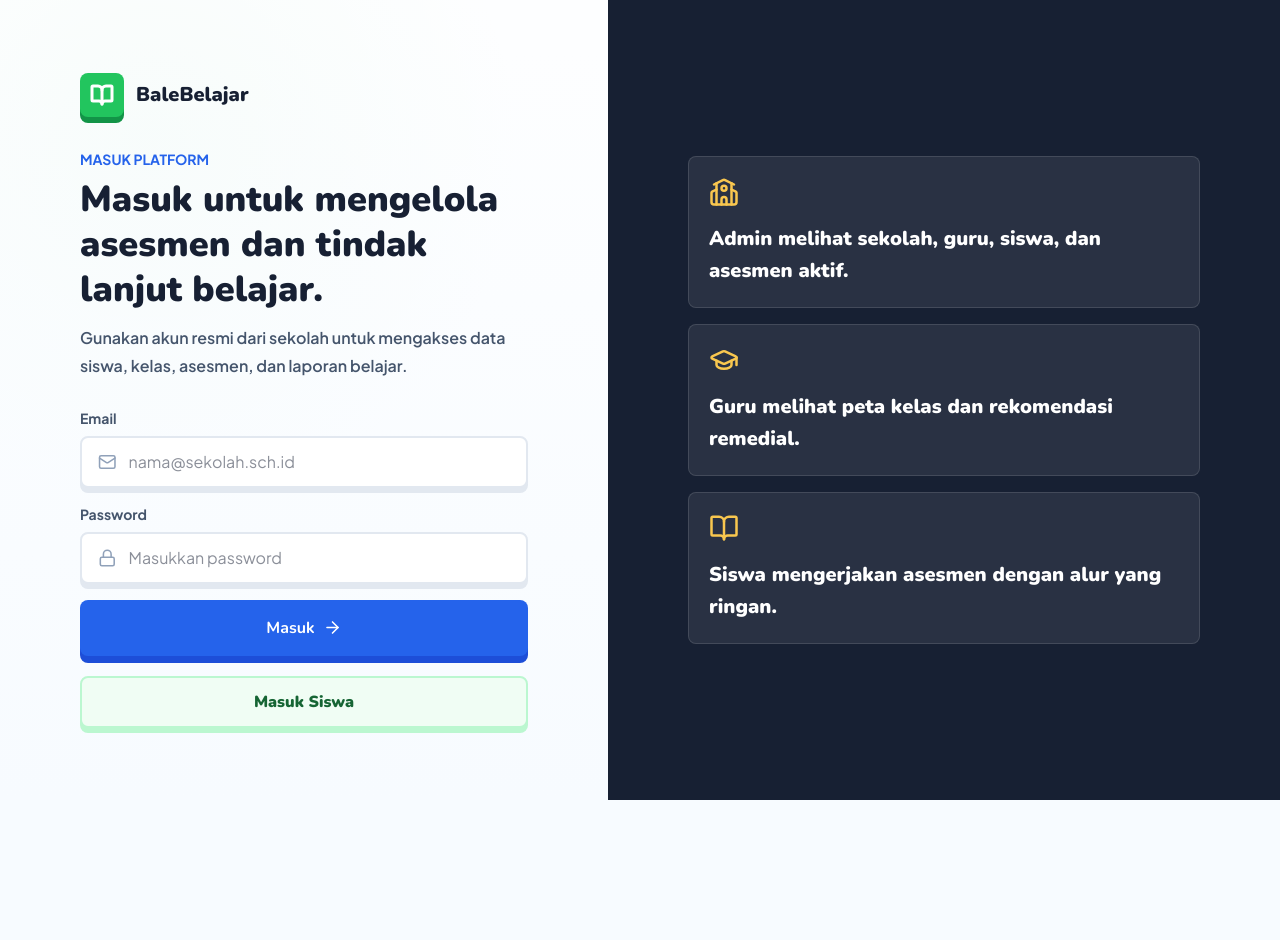
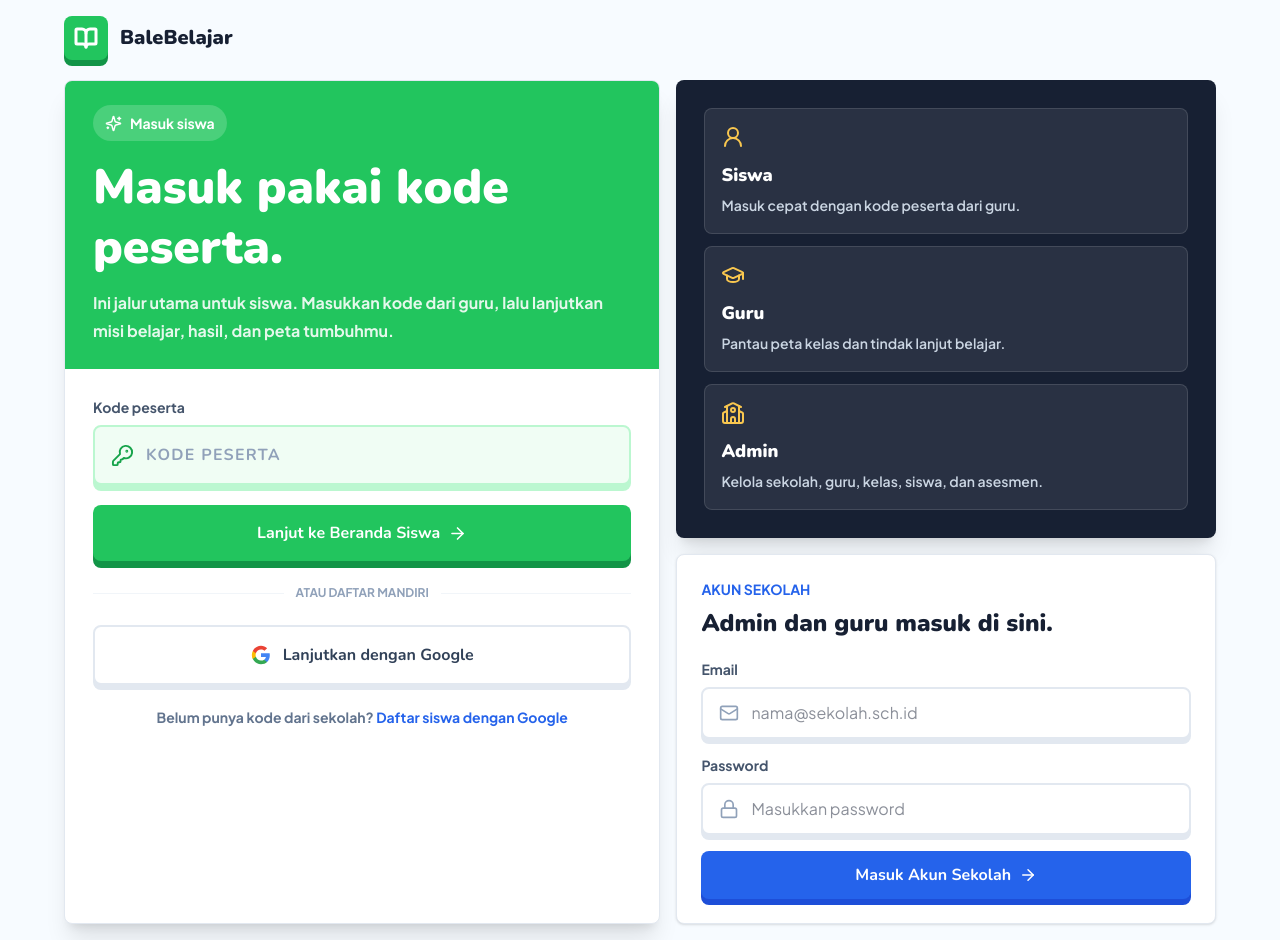
Before and after one commit to nizamajem/bale-belajar-fe, a Next.js app: page /login in a window 1280 px wide. Before the commit the page ends 800 px from the top, so only its background shows below. Built offline with nearby package versions, Linux system fonts and the light colour scheme; no server answers.

Commit message:
feat: redesign login page with enhanced student and staff authentication flows

```diff
--- a/src/app/login/page.tsx
+++ b/src/app/login/page.tsx
@@ -3,67 +3,231 @@
 import Link from "next/link";
 import { useRouter } from "next/navigation";
 import { motion } from "framer-motion";
-import { ArrowRight, BookOpen, GraduationCap, Loader2, Lock, Mail, School } from "lucide-react";
+import {
+  ArrowRight,
+  BookOpen,
+  GraduationCap,
+  KeyRound,
+  Loader2,
+  Lock,
+  Mail,
+  School,
+  Sparkles,
+  UserRound,
+} from "lucide-react";
 import { FormEvent, useState } from "react";
+import { GoogleAuthButton } from "@/components/google-auth-button";
 import { ApiError } from "@/lib/api";
-import { dashboardPathForRole, login } from "@/lib/auth";
+import {
+  dashboardPathForRole,
+  login,
+  loginWithGoogle,
+  studentLogin,
+} from "@/lib/auth";
 
 export default function LoginPage() {
   const router = useRouter();
+  const [participantCode, setParticipantCode] = useState("");
+  const [studentError, setStudentError] = useState<string | null>(null);
+  const [studentLoading, setStudentLoading] = useState(false);
+  const [googleLoading, setGoogleLoading] = useState(false);
+
   const [email, setEmail] = useState("");
   const [password, setPassword] = useState("");
-  const [error, setError] = useState<string | null>(null);
-  const [loading, setLoading] = useState(false);
+  const [staffError, setStaffError] = useState<string | null>(null);
+  const [staffLoading, setStaffLoading] = useState(false);
 
-  async function handleSubmit(event: FormEvent) {
+  async function handleStudentSubmit(event: FormEvent) {
     event.preventDefault();
-    setError(null);
-    setLoading(true);
+    setStudentError(null);
+    setStudentLoading(true);
+    try {
+      await studentLogin(participantCode);
+      router.push("/student/dashboard");
+    } catch (err) {
+      setStudentError(
+        err instanceof ApiError
+          ? err.message
+          : "Kode peserta belum sesuai. Cek lagi kode dari guru.",
+      );
+    } finally {
+      setStudentLoading(false);
+    }
+  }
+
+  async function handleGoogleSuccess(idToken: string) {
+    setStudentError(null);
+    setGoogleLoading(true);
+    try {
+      const { isNewUser } = await loginWithGoogle(idToken);
+      router.push(isNewUser ? "/student/onboarding" : "/student/dashboard");
+    } catch (err) {
+      setStudentError(
+        err instanceof ApiError
+          ? err.message
+          : "Gagal masuk dengan Google. Silakan coba lagi.",
+      );
+      setGoogleLoading(false);
+    }
+  }
+
+  async function handleStaffSubmit(event: FormEvent) {
+    event.preventDefault();
+    setStaffError(null);
+    setStaffLoading(true);
     try {
       const user = await login(email, password);
       router.push(dashboardPathForRole(user.role));
     } catch (err) {
-      setError(err instanceof ApiError ? err.message : "Email atau password belum sesuai. Periksa kembali akun Anda.");
+      setStaffError(
+        err instanceof ApiError
+          ? err.message
+          : "Email atau password belum sesuai. Periksa kembali akun sekolah.",
+      );
     } finally {
-      setLoading(false);
+      setStaffLoading(false);
     }
   }
 
   return (
-    <main className="grid min-h-screen lg:grid-cols-[0.95fr_1.05fr]">
-      <section className="flex items-center px-4 py-8 sm:px-8 lg:px-12">
-        <motion.div
-          animate={{ opacity: 1, y: 0 }}
-          className="mx-auto w-full max-w-md"
-          initial={{ opacity: 0, y: 16 }}
-        >
-          <Link className="mb-8 flex items-center gap-3" href="/">
+    <main className="min-h-screen bg-[#f7fbff] px-3 py-3 sm:px-6 sm:py-4 lg:px-8">
+      <div className="mx-auto flex min-h-[calc(100vh-32px)] w-full max-w-6xl flex-col justify-center">
+        <Link className="mb-3 flex w-fit items-center gap-3 sm:mb-5" href="/">
           <span className="grid size-11 place-items-center rounded-[8px] bg-[#22c55e] text-white shadow-[0_6px_0_#129447]">
             <BookOpen size={24} strokeWidth={3} />
           </span>
           <span className="font-heading text-xl font-black">BaleBelajar</span>
         </Link>
 
+        <div className="grid gap-4 lg:grid-cols-[1.05fr_0.95fr] lg:items-stretch">
+          <motion.section
+            animate={{ opacity: 1, y: 0 }}
+            className="overflow-hidden rounded-[8px] border border-slate-200 bg-white shadow-xl"
+            initial={{ opacity: 0, y: 16 }}
+          >
+            <div className="bg-[#22c55e] px-4 py-4 text-white sm:px-7 sm:py-6">
+              <span className="inline-flex items-center gap-2 rounded-full bg-white/18 px-3 py-2 text-sm font-black">
+                <Sparkles size={17} />
+                Masuk siswa
+              </span>
+              <h1 className="font-heading mt-3 text-[2rem] font-black leading-tight sm:mt-4 sm:text-5xl">
+                Masuk pakai kode peserta.
+              </h1>
+              <p className="mt-2 max-w-2xl text-sm font-bold leading-6 text-white/88 sm:mt-3 sm:text-base sm:leading-7">
+                Ini jalur utama untuk siswa. Masukkan kode dari guru, lalu
+                lanjutkan misi belajar, hasil, dan peta tumbuhmu.
+              </p>
+            </div>
+
+            <div className="p-4 sm:p-7">
+              <form className="space-y-5" onSubmit={handleStudentSubmit}>
+                <label className="block">
+                  <span className="mb-2 block text-sm font-black text-slate-600">
+                    Kode peserta
+                  </span>
+                  <span className="flex items-center gap-3 rounded-[8px] border-2 border-[#bbf7d0] bg-[#f0fdf4] px-4 py-4 shadow-[0_6px_0_#bbf7d0]">
+                    <KeyRound className="shrink-0 text-[#16a34a]" size={23} />
+                    <input
+                      autoCapitalize="characters"
+                      autoComplete="one-time-code"
+                      className="w-full min-w-0 border-0 bg-transparent font-heading text-xl font-black uppercase tracking-[0.08em] text-[#172033] outline-none placeholder:text-slate-400"
+                      inputMode="text"
+                      onChange={(event) =>
+                        setParticipantCode(event.target.value.toUpperCase())
+                      }
+                      placeholder="KODE PESERTA"
+                      required
+                      value={participantCode}
+                    />
+                  </span>
+                </label>
+
+                {studentError ? (
+                  <p className="rounded-[8px] bg-[#fff1f2] px-4 py-3 text-sm font-bold leading-6 text-[#e11d48]">
+                    {studentError}
+                  </p>
+                ) : null}
+
+                <button
+                  className="flex min-h-14 w-full items-center justify-center gap-2 rounded-[8px] bg-[#22c55e] px-5 py-4 font-heading font-black text-white shadow-[0_7px_0_#129447] transition hover:-translate-y-0.5 active:translate-y-1 active:shadow-none disabled:opacity-70"
+                  disabled={studentLoading}
+                  type="submit"
+                >
+                  {studentLoading ? (
+                    <Loader2 className="animate-spin" size={19} />
+                  ) : null}
+                  Lanjut ke Beranda Siswa
+                  {!studentLoading ? <ArrowRight size={19} /> : null}
+                </button>
+              </form>
+
+              <div className="my-6 flex items-center gap-3 text-xs font-black uppercase text-slate-400">
+                <span className="h-px flex-1 bg-slate-100" />
+                atau daftar mandiri
+                <span className="h-px flex-1 bg-slate-100" />
+              </div>
+
+              {googleLoading ? (
+                <div className="flex min-h-14 items-center justify-center gap-2 rounded-[8px] border-2 border-slate-200 px-4 py-4 font-heading font-black text-slate-500">
+                  <Loader2 className="animate-spin" size={20} />
+                  Menyiapkan akunmu...
+                </div>
+              ) : (
+                <GoogleAuthButton
+                  onError={(message) => setStudentError(message)}
+                  onSuccess={handleGoogleSuccess}
+                />
+              )}
+
+              <p className="mt-5 text-center text-sm font-bold leading-6 text-slate-500">
+                Belum punya kode dari sekolah?{" "}
+                <Link className="text-[#2563eb] hover:underline" href="/daftar">
+                  Daftar siswa dengan Google
+                </Link>
+              </p>
+            </div>
+          </motion.section>
+
+          <aside className="grid gap-4">
+            <section className="rounded-[8px] bg-[#172033] p-5 text-white shadow-xl sm:p-7">
+              <div className="grid gap-3">
+                {[
+                  [UserRound, "Siswa", "Masuk cepat dengan kode peserta dari guru."],
+                  [GraduationCap, "Guru", "Pantau peta kelas dan tindak lanjut belajar."],
+                  [School, "Admin", "Kelola sekolah, guru, kelas, siswa, dan asesmen."],
+                ].map(([Icon, title, text]) => (
+                  <div
+                    className="rounded-[8px] border border-white/12 bg-white/8 p-4"
+                    key={title as string}
+                  >
+                    <Icon className="mb-3 text-[#f9c74f]" size={24} />
+                    <p className="font-heading text-lg font-black">
+                      {title as string}
+                    </p>
+                    <p className="mt-1 text-sm font-semibold leading-6 text-slate-300">
+                      {text as string}
+                    </p>
+                  </div>
+                ))}
+              </div>
+            </section>
+
+            <section className="rounded-[8px] border border-slate-200 bg-white p-5 shadow-sm sm:p-6">
               <p className="text-sm font-black uppercase text-[#2563eb]">
-            Masuk platform
+                Akun sekolah
               </p>
-          <h1 className="font-heading mt-2 text-3xl font-black leading-tight sm:text-4xl">
-            Masuk untuk mengelola asesmen dan tindak lanjut belajar.
-          </h1>
-          <p className="mt-3 font-semibold leading-7 text-slate-600">
-            Gunakan akun resmi dari sekolah untuk mengakses data siswa, kelas,
-            asesmen, dan laporan belajar.
-          </p>
-
-          <form className="mt-7 space-y-4" onSubmit={handleSubmit}>
+              <h2 className="font-heading mt-2 text-2xl font-black">
+                Admin dan guru masuk di sini.
+              </h2>
+              <form className="mt-5 space-y-4" onSubmit={handleStaffSubmit}>
                 <label className="block">
                   <span className="mb-2 block text-sm font-black text-slate-600">
                     Email
                   </span>
                   <span className="flex items-center gap-3 rounded-[8px] border-2 border-slate-200 bg-white px-4 py-3 shadow-[0_5px_0_#e2e8f0]">
-                <Mail className="text-slate-400" size={20} />
+                    <Mail className="shrink-0 text-slate-400" size={20} />
                     <input
-                  className="w-full border-0 bg-transparent font-bold outline-none"
+                      className="w-full min-w-0 border-0 bg-transparent font-bold outline-none"
                       onChange={(event) => setEmail(event.target.value)}
                       placeholder="nama@sekolah.sch.id"
                       required
@@ -78,9 +242,9 @@ export default function LoginPage() {
                     Password
                   </span>
                   <span className="flex items-center gap-3 rounded-[8px] border-2 border-slate-200 bg-white px-4 py-3 shadow-[0_5px_0_#e2e8f0]">
-                <Lock className="text-slate-400" size={20} />
+                    <Lock className="shrink-0 text-slate-400" size={20} />
                     <input
-                  className="w-full border-0 bg-transparent font-bold outline-none"
+                      className="w-full min-w-0 border-0 bg-transparent font-bold outline-none"
                       onChange={(event) => setPassword(event.target.value)}
                       placeholder="Masukkan password"
                       required
@@ -90,58 +254,28 @@ export default function LoginPage() {
                   </span>
                 </label>
 
-            {error ? (
-              <p className="rounded-[8px] bg-[#fff1f2] px-4 py-3 text-sm font-bold text-[#e11d48]">
-                {error}
+                {staffError ? (
+                  <p className="rounded-[8px] bg-[#fff1f2] px-4 py-3 text-sm font-bold leading-6 text-[#e11d48]">
+                    {staffError}
                   </p>
                 ) : null}
 
                 <button
-              className="flex w-full items-center justify-center gap-2 rounded-[8px] bg-[#2563eb] px-5 py-4 font-heading font-black text-white shadow-[0_7px_0_#1d4ed8] transition hover:-translate-y-0.5 active:translate-y-1 active:shadow-none disabled:opacity-70"
-              disabled={loading}
+                  className="flex min-h-12 w-full items-center justify-center gap-2 rounded-[8px] bg-[#2563eb] px-5 py-3 font-heading font-black text-white shadow-[0_6px_0_#1d4ed8] transition hover:-translate-y-0.5 active:translate-y-1 active:shadow-none disabled:opacity-70"
+                  disabled={staffLoading}
                   type="submit"
                 >
-              {loading ? <Loader2 className="animate-spin" size={19} /> : null}
-              Masuk
-              {!loading ? <ArrowRight size={19} /> : null}
+                  {staffLoading ? (
+                    <Loader2 className="animate-spin" size={18} />
+                  ) : null}
+                  Masuk Akun Sekolah
+                  {!staffLoading ? <ArrowRight size={18} /> : null}
                 </button>
               </form>
-
-          <div className="mt-5">
-            <Link
-              className="block rounded-[8px] border-2 border-[#bbf7d0] bg-[#f0fdf4] px-4 py-3 text-center font-heading font-black text-[#166534] shadow-[0_5px_0_#bbf7d0] active:translate-y-1 active:shadow-none"
-              href="/student/login"
-            >
-              Masuk Siswa
-            </Link>
-          </div>
-        </motion.div>
             </section>
-
-      <section className="hidden min-h-screen items-center bg-[#172033] px-12 text-white lg:flex">
-        <div className="mx-auto max-w-lg">
-          <div className="grid gap-4">
-            {[
-              [School, "Admin melihat sekolah, guru, siswa, dan asesmen aktif."],
-              [GraduationCap, "Guru melihat peta kelas dan rekomendasi remedial."],
-              [BookOpen, "Siswa mengerjakan asesmen dengan alur yang ringan."],
-            ].map(([Icon, text], index) => (
-              <motion.div
-                animate={{ opacity: 1, x: 0 }}
-                className="rounded-[8px] border border-white/12 bg-white/8 p-5"
-                initial={{ opacity: 0, x: 16 }}
-                key={text as string}
-                transition={{ delay: index * 0.08 }}
-              >
-                <Icon className="mb-4 text-[#f9c74f]" size={30} />
-                <p className="font-heading text-xl font-black leading-8">
-                  {text as string}
-                </p>
-              </motion.div>
-            ))}
+          </aside>
         </div>
       </div>
-      </section>
     </main>
   );
 }
```
Lines whose indentation alone changed are shown as unchanged.
